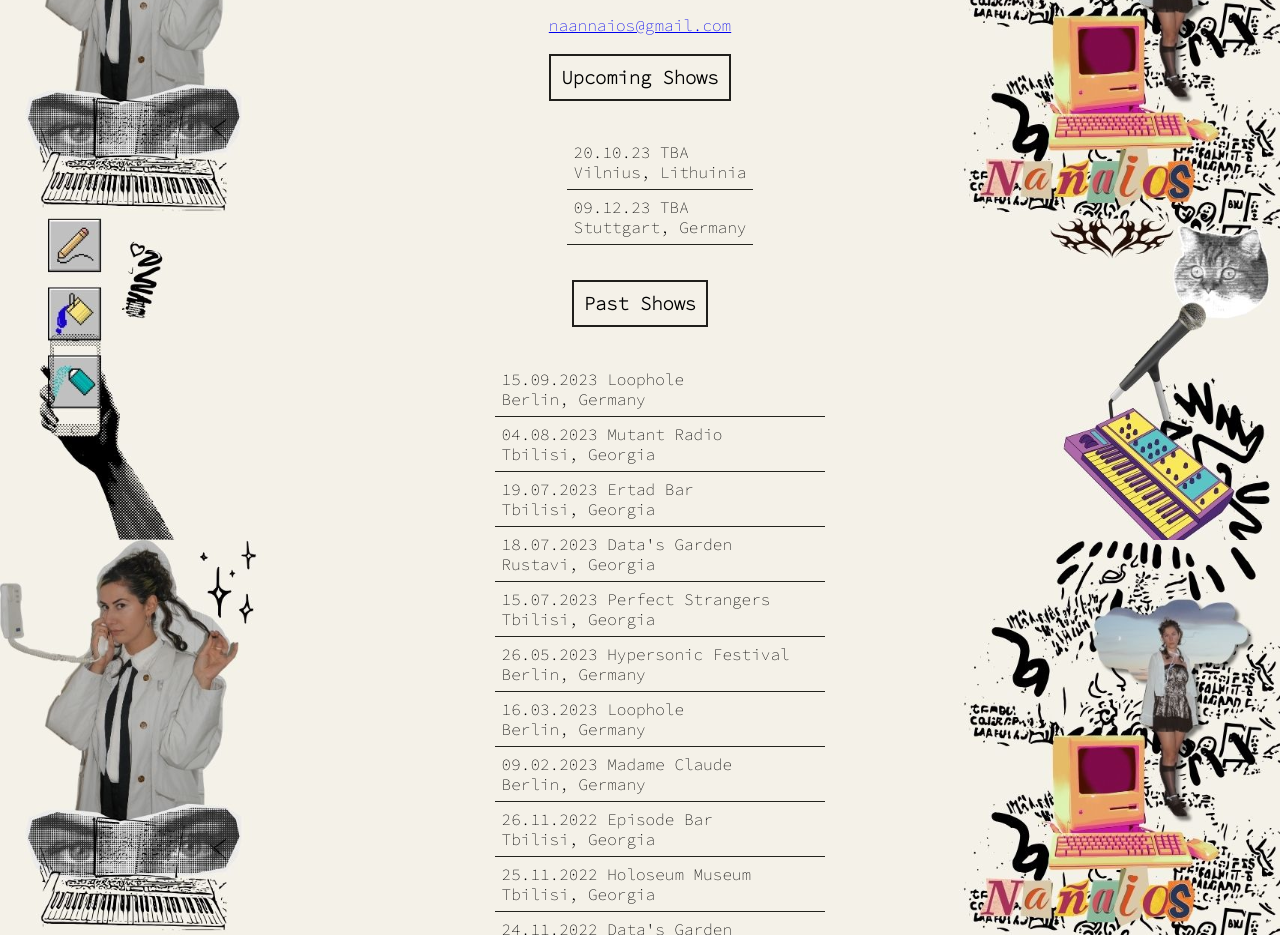
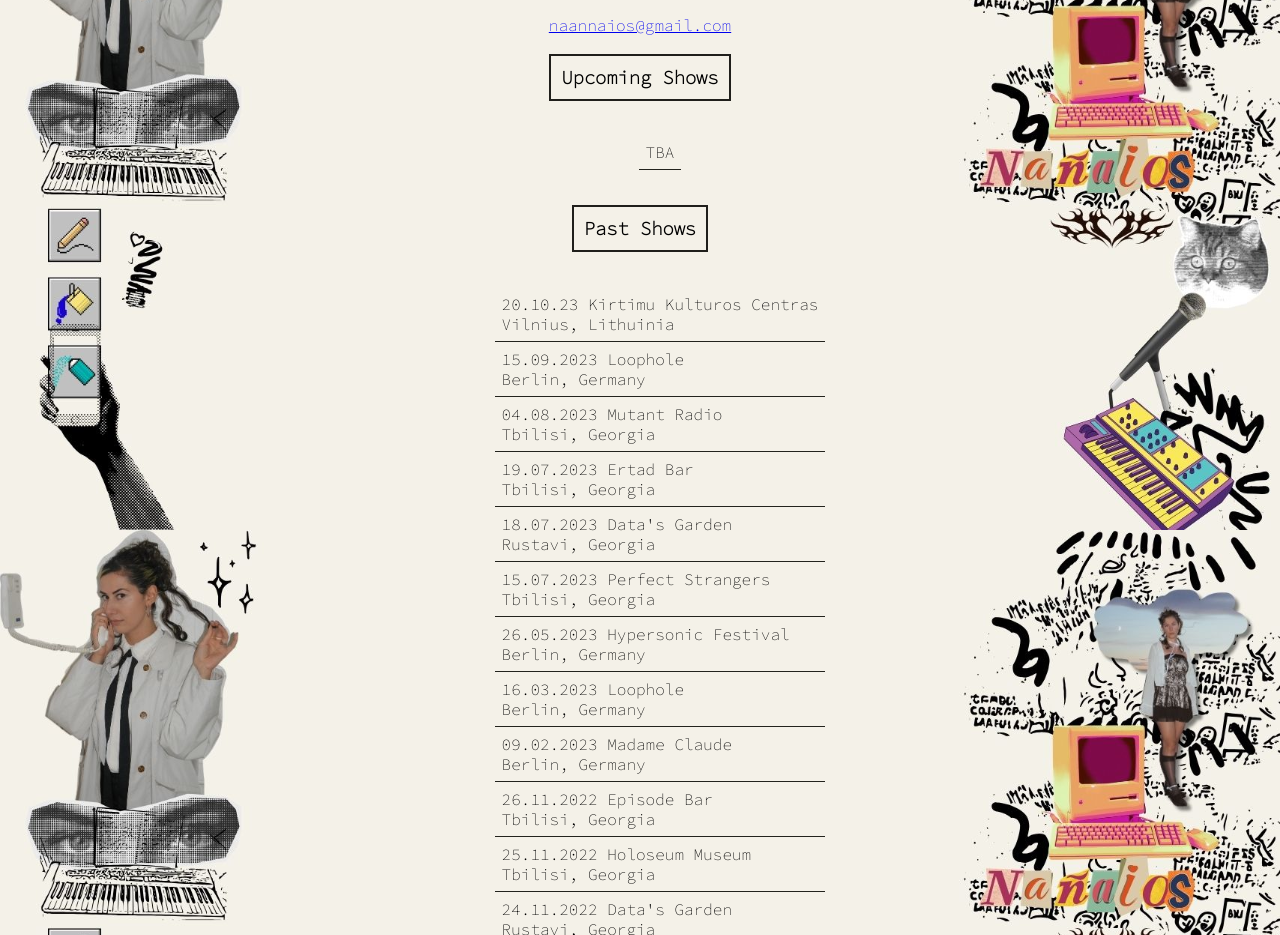
Before and after one commit to nanaioss/nanaioss.github.io, a website: page index.html in a window 1280 px wide. Shown: the part 2340-3275 px from the top of the page. Drawn offline with Linux system fonts and the light colour scheme.

Commit message:
updated dates

```diff
--- a/index.html
+++ b/index.html
@@ -102,13 +102,13 @@
         <h3 class="section-name">Upcoming Shows</h3>
 
         <ul class="upcoming">
-            <li>20.10.23 TBA <br>Vilnius, Lithuinia</li>
-            <li>09.12.23 TBA <br> Stuttgart, Germany</li>
+            <li>TBA</li>
         </ul>
 
         <h3 class="section-name">Past Shows</h3>
 
         <ul class="past-shows">
+            <li>20.10.23 Kirtimu Kulturos Centras <br>Vilnius, Lithuinia</li>
             <li>15.09.2023 Loophole <br> Berlin, Germany</li>
             <li>04.08.2023 Mutant Radio <br> Tbilisi, Georgia</li>
             <li>19.07.2023 Ertad Bar <br>Tbilisi, Georgia</li>
```
